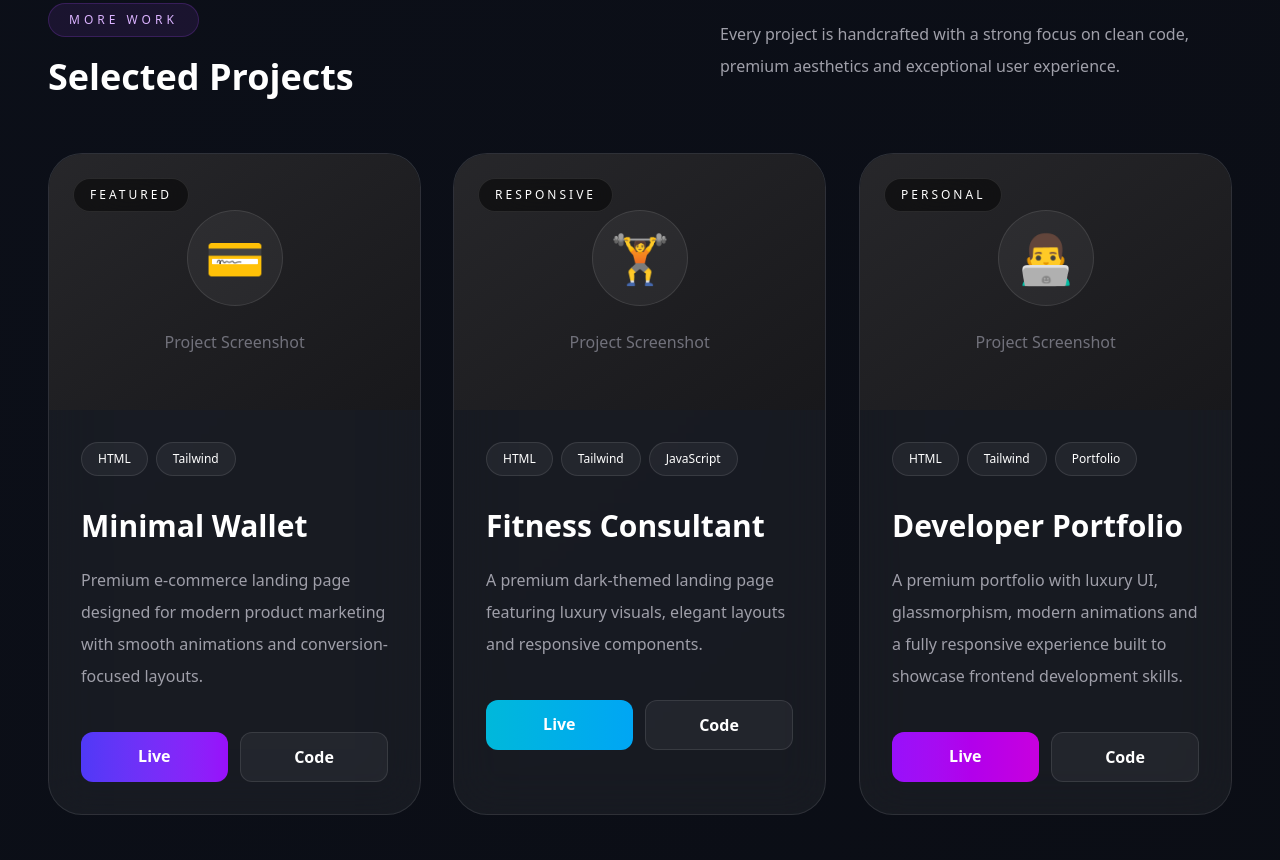
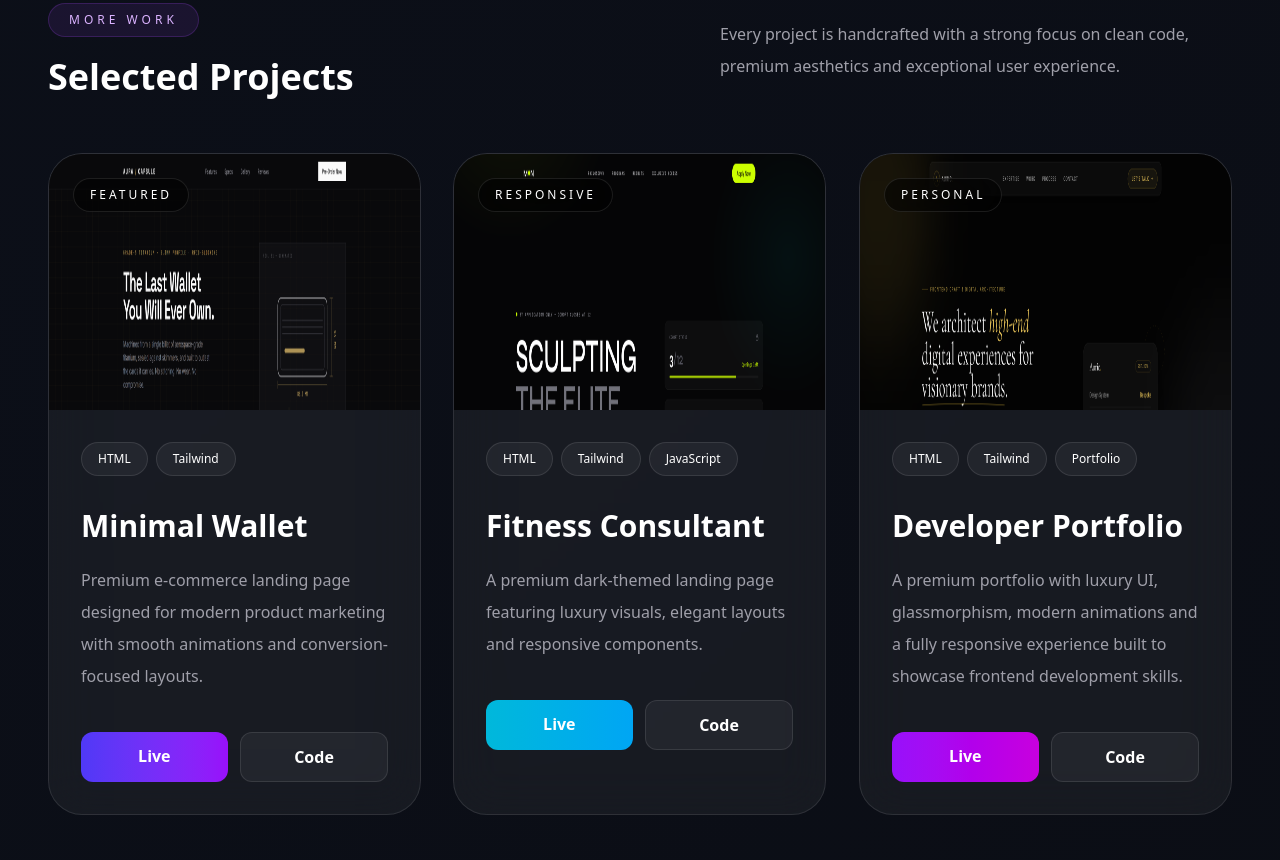
Before and after one commit to muhammadakashcodes/portfolio, a website: page index.html in a window 1280 px wide. Shown: the part 8332-9192 px from the top of the page. Drawn offline with Linux system fonts and the light colour scheme.

Commit message:
Update Project Preview

```diff
--- a/index.html
+++ b/index.html
@@ -1387,7 +1387,7 @@
                             <div
                                 class="absolute inset-0 bg-gradient-to-br from-zinc-800 to-zinc-900 flex items-center justify-center transition duration-700 group-hover:scale-105">
 
-                                <img src="assets/images/premium_fitness_landing_page.webp"
+                                <img src="assets/images/muhammadakashcodes.github.io_premiumFitnessLandingPage_.webp"
                                     alt="Premium Fitness Landing Page Preview"
                                     class="absolute inset-0 h-full w-full object-cover object-center object-top transition-transform duration-700 group-hover:scale-105"
                                     loading="lazy" decoding="async">
@@ -1513,20 +1513,17 @@
                                 <div
                                     class="absolute inset-0 bg-gradient-to-br from-zinc-800 to-zinc-900 transition duration-700 group-hover:scale-110">
 
-                                    <div class="flex h-full flex-col items-center justify-center">
+                                    <div class="relative min-h-[320px] lg:min-h-[520px] overflow-hidden bg-zinc-900">
 
                                         <div
-                                            class="flex h-24 w-24 items-center justify-center rounded-full border border-white/10 bg-white/5 text-5xl">
-
-                                            💳
+                                            class="absolute inset-0 bg-gradient-to-br from-zinc-800 to-zinc-900 flex items-center justify-center transition duration-700 group-hover:scale-105">
+
+                                            <img src="assets/images/muhammadakashcodes.github.io_minimalWallet_.webp"
+                                                alt="Minimal Wallet Landing Page Preview"
+                                                class="absolute inset-0 h-full w-full object-cover object-center object-top transition-transform duration-700 group-hover:scale-105"
+                                                loading="lazy" decoding="async">
 
                                         </div>
-
-                                        <p class="mt-6 text-zinc-500">
-
-                                            Project Screenshot
-
-                                        </p>
 
                                     </div>
 
@@ -1607,20 +1604,17 @@
                                 <div
                                     class="absolute inset-0 bg-gradient-to-br from-zinc-800 to-zinc-900 transition duration-700 group-hover:scale-110">
 
-                                    <div class="flex h-full flex-col items-center justify-center">
+                                    <div class="relative min-h-[320px] lg:min-h-[520px] overflow-hidden bg-zinc-900">
 
                                         <div
-                                            class="flex h-24 w-24 items-center justify-center rounded-full border border-white/10 bg-white/5 text-5xl">
-
-                                            🏋️
+                                            class="absolute inset-0 bg-gradient-to-br from-zinc-800 to-zinc-900 flex items-center justify-center transition duration-700 group-hover:scale-105">
+
+                                            <img src="assets/images/muhammadakashcodes.github.io_fitnessConsultant_.webp"
+                                                alt="Fitness Consultant Landing Page Preview"
+                                                class="absolute inset-0 h-full w-full object-cover object-center object-top transition-transform duration-700 group-hover:scale-105"
+                                                loading="lazy" decoding="async">
 
                                         </div>
-
-                                        <p class="mt-6 text-zinc-500">
-
-                                            Project Screenshot
-
-                                        </p>
 
                                     </div>
 
@@ -1706,20 +1700,17 @@
                                 <div
                                     class="absolute inset-0 bg-gradient-to-br from-zinc-800 to-zinc-900 transition duration-700 group-hover:scale-110">
 
-                                    <div class="flex h-full flex-col items-center justify-center">
+                                    <div class="relative min-h-[320px] lg:min-h-[520px] overflow-hidden bg-zinc-900">
 
                                         <div
-                                            class="flex h-24 w-24 items-center justify-center rounded-full border border-white/10 bg-white/5 text-5xl">
-
-                                            👨‍💻
+                                            class="absolute inset-0 bg-gradient-to-br from-zinc-800 to-zinc-900 flex items-center justify-center transition duration-700 group-hover:scale-105">
+
+                                            <img src="assets/images/muhammadakashcodes.github.io_developerPortfolio_.webp"
+                                                alt="Developer Portfolio Landing Page Preview"
+                                                class="absolute inset-0 h-full w-full object-cover object-center object-top transition-transform duration-700 group-hover:scale-105"
+                                                loading="lazy" decoding="async">
 
                                         </div>
-
-                                        <p class="mt-6 text-zinc-500">
-
-                                            Project Screenshot
-
-                                        </p>
 
                                     </div>
 
```
Also changed, not shown: assets/images/muhammadakashcodes.github.io_developerPortfolio_.webp (added), assets/images/muhammadakashcodes.github.io_fitnessConsultant_.webp (added), assets/images/muhammadakashcodes.github.io_minimalWallet_.webp (added), assets/images/premium_fitness_landing_page.webp (deleted), 1 other file.
